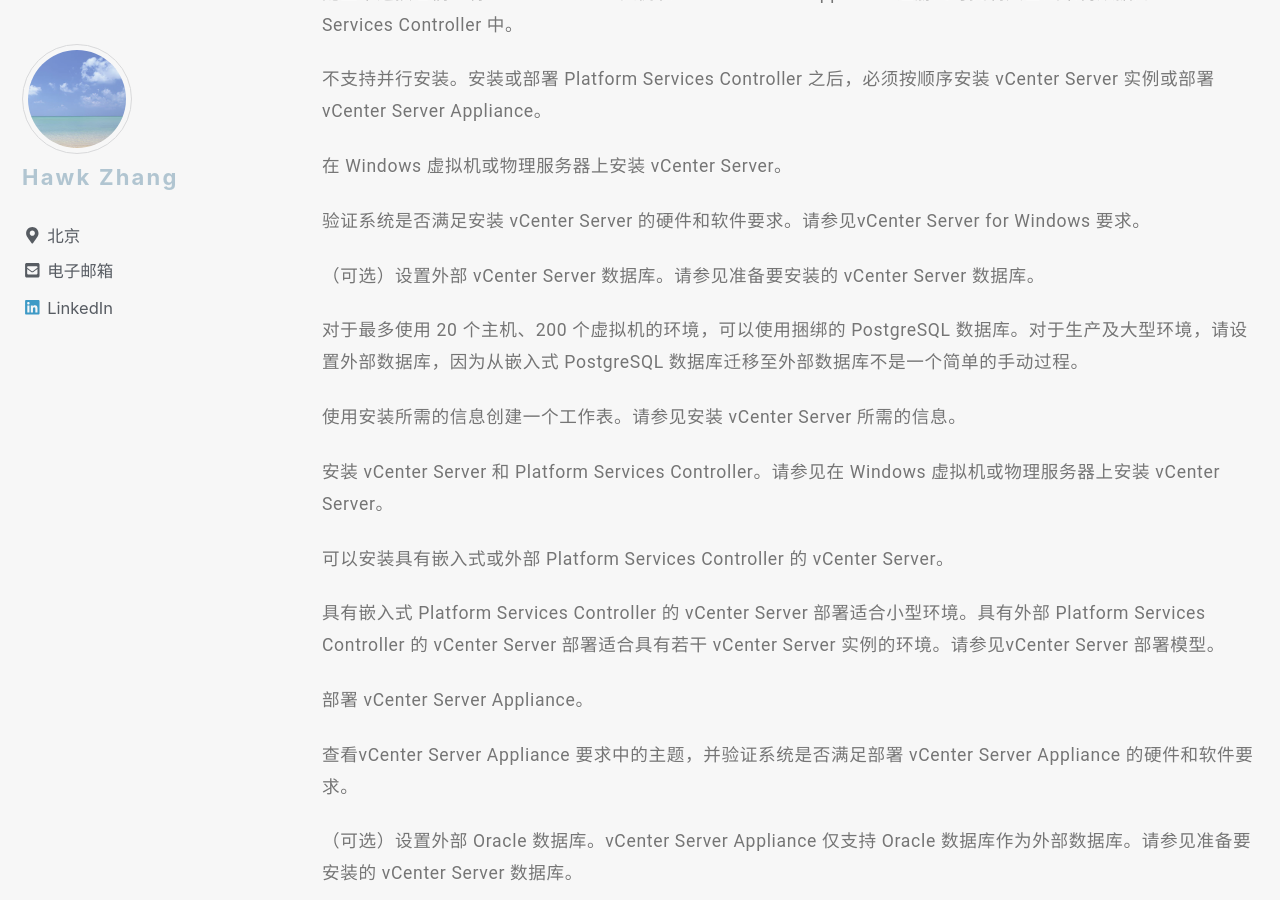
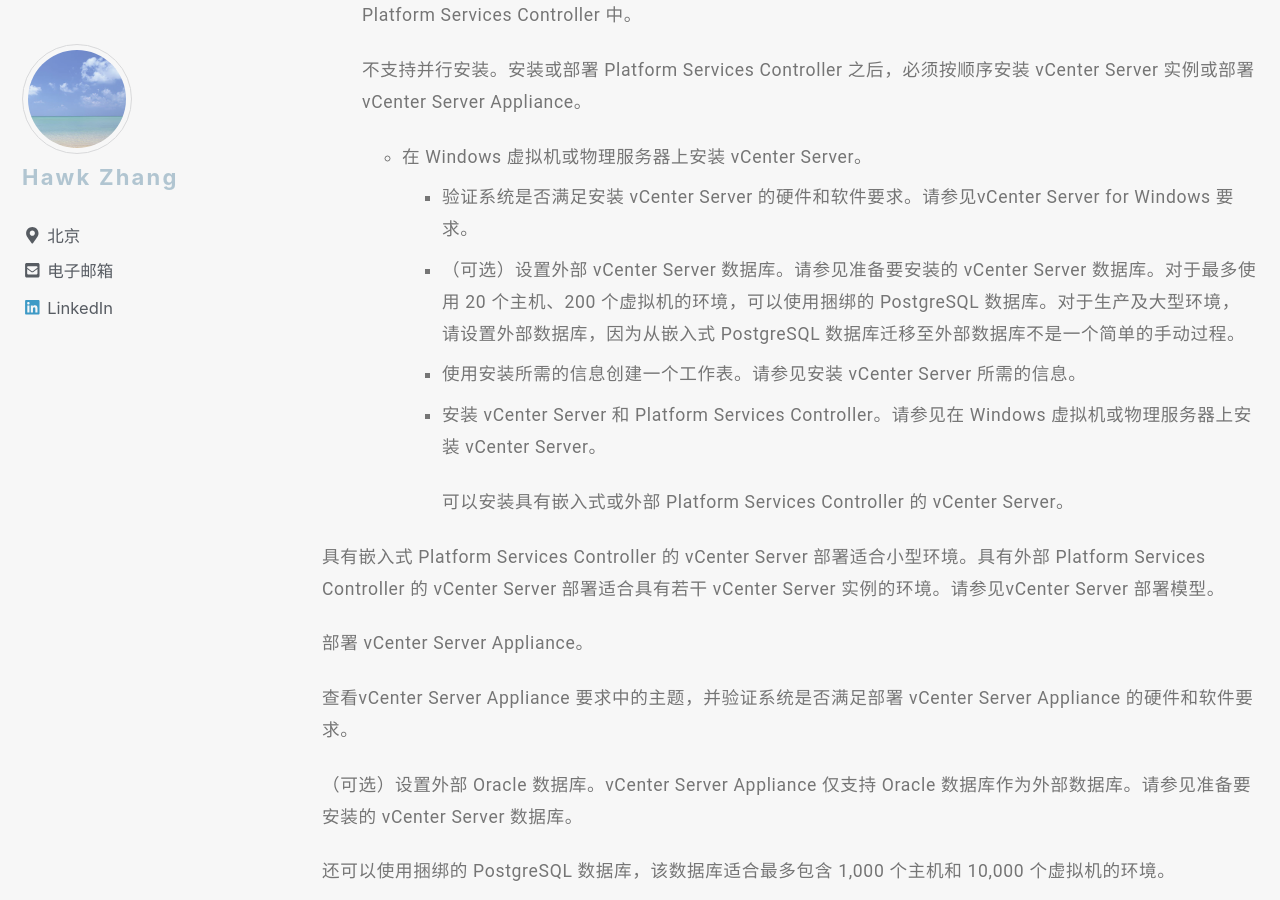
Before and after one commit to narru888/linotes_note, a Jekyll site: the page built from _posts/virtualizaion/2018-04-01-vsphere.setup.md, in a window 1280 px wide and 900 px high, scrolled down 7432 px. Built offline with Jekyll 4.4.1, drawn with Linux system fonts in a browser that asks for light colours; nearby versions of some CDN libraries; a script that is not in the unit is left out; some of the changed lines change nothing that is shown.

Commit message:
update on 2018-11-28 11:21:01 CST

```diff
--- a/_posts/virtualizaion/2018-04-01-vsphere.setup.md
+++ b/_posts/virtualizaion/2018-04-01-vsphere.setup.md
@@ -177,32 +177,21 @@
 		- 以交互方式安装 ESXi
 		- 通过使用脚本安装或升级主机
 		- 使用 vSphere Auto Deploy 安装 ESXi \*
+4. 配置 ESXi 引导和网络设置、直接控制台和其他设置。请参见设置 ESXi和安装和设置 ESXi 之后。
+5. 考虑设置用于远程日志记录的 syslog 服务器，以确保具有足够的磁盘存储来存储日志文件。对于本地存储有限的主机，在远程主机上设置日志记录尤为重要。请参见系统日志记录所需的可用空间和在 ESXi 主机上配置 Syslog。
+6. 在 Windows 虚拟机或物理服务器上安装 vCenter Server，或者部署 vCenter Server Appliance。
 
+	在 vSphere 6.0 中，可以安装 vCenter Server 或部署 vCenter Server Appliance，并通过以下方式在增强型链接模式配置中连接它们：将 vCenter Server 实例和 vCenter Server Appliance 注册到可复制其基础架构数据的 Platform Services Controller 中。
 
+	不支持并行安装。安装或部署 Platform Services Controller 之后，必须按顺序安装 vCenter Server 实例或部署 vCenter Server Appliance。
 
-配置 ESXi 引导和网络设置、直接控制台和其他设置。请参见设置 ESXi和安装和设置 ESXi 之后。
+	* 在 Windows 虚拟机或物理服务器上安装 vCenter Server。
+		- 验证系统是否满足安装 vCenter Server 的硬件和软件要求。请参见vCenter Server for Windows 要求。
+		- （可选）设置外部 vCenter Server 数据库。请参见准备要安装的 vCenter Server 数据库。对于最多使用 20 个主机、200 个虚拟机的环境，可以使用捆绑的 PostgreSQL 数据库。对于生产及大型环境，请设置外部数据库，因为从嵌入式 PostgreSQL 数据库迁移至外部数据库不是一个简单的手动过程。
+		- 使用安装所需的信息创建一个工作表。请参见安装 vCenter Server 所需的信息。
+		- 安装 vCenter Server 和 Platform Services Controller。请参见在 Windows 虚拟机或物理服务器上安装 vCenter Server。
 
-考虑设置用于远程日志记录的 syslog 服务器，以确保具有足够的磁盘存储来存储日志文件。对于本地存储有限的主机，在远程主机上设置日志记录尤为重要。请参见系统日志记录所需的可用空间和在 ESXi 主机上配置 Syslog。
-
-在 Windows 虚拟机或物理服务器上安装 vCenter Server，或者部署 vCenter Server Appliance。
-
-在 vSphere 6.0 中，可以安装 vCenter Server 或部署 vCenter Server Appliance，并通过以下方式在增强型链接模式配置中连接它们：将 vCenter Server 实例和 vCenter Server Appliance 注册到可复制其基础架构数据的 Platform Services Controller 中。
-
-不支持并行安装。安装或部署 Platform Services Controller 之后，必须按顺序安装 vCenter Server 实例或部署 vCenter Server Appliance。
-
-在 Windows 虚拟机或物理服务器上安装 vCenter Server。
-
-验证系统是否满足安装 vCenter Server 的硬件和软件要求。请参见vCenter Server for Windows 要求。
-
-（可选）设置外部 vCenter Server 数据库。请参见准备要安装的 vCenter Server 数据库。
-
-对于最多使用 20 个主机、200 个虚拟机的环境，可以使用捆绑的 PostgreSQL 数据库。对于生产及大型环境，请设置外部数据库，因为从嵌入式 PostgreSQL 数据库迁移至外部数据库不是一个简单的手动过程。
-
-使用安装所需的信息创建一个工作表。请参见安装 vCenter Server 所需的信息。
-
-安装 vCenter Server 和 Platform Services Controller。请参见在 Windows 虚拟机或物理服务器上安装 vCenter Server。
-
-可以安装具有嵌入式或外部 Platform Services Controller 的 vCenter Server。
+			可以安装具有嵌入式或外部 Platform Services Controller 的 vCenter Server。
 
 具有嵌入式 Platform Services Controller 的 vCenter Server 部署适合小型环境。具有外部 Platform Services Controller 的 vCenter Server 部署适合具有若干 vCenter Server 实例的环境。请参见vCenter Server 部署模型。
 
```
